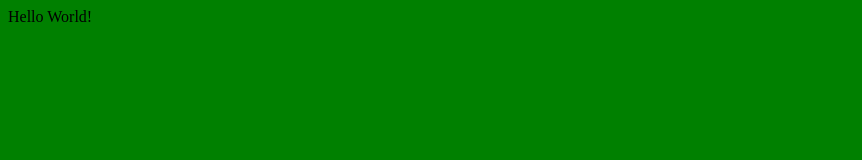
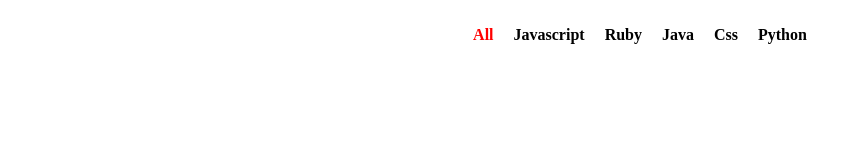
Before and after one commit to aks-/battle, a React app: page / in a window 1280 px wide. Shown: the whole page, without its empty margins (0-862 px from the left). Built offline with nearby package versions, Linux system fonts and the light colour scheme.

Commit message:
add menu bar

```diff
--- a/app/index.css
+++ b/app/index.css
@@ -1,3 +1,23 @@
-body {
-  background: green
+ul {
+  padding: 0;
 }
+
+li {
+  list-style-type: none;
+}
+
+.container {
+  max-width: 1200px;
+  margin: 0 auto;
+}
+
+.languages {
+  display: flex;
+  justify-content: center;
+}
+
+.languages li {
+  margin: 10px;
+  font-weight: bold;
+  cursor: pointer;
+}
--- a/components/App.js
+++ b/components/App.js
@@ -1,9 +1,12 @@
 import React from 'react'
+import Popular from './popular'
 
 export default class App extends React.Component {
   render() {
     return (
-      <div>Hello World!</div>
+      <div className="container">
+        <Popular />
+      </div>
     )
   }
 }
--- /dev/null
+++ b/components/popular.js
@@ -0,0 +1,33 @@
+import React from 'react'
+
+export default class Popular extends React.Component {
+  constructor() {
+    super()
+    this.state = {
+      'selectedLanguage': 'All'
+    }
+  }
+
+  updateLanguage(lang) {
+    this.setState({
+      'selectedLanguage': lang
+    })
+  }
+
+  render() {
+    const languages = ['All', 'Javascript', 'Ruby', 'Java', 'Css', 'Python']
+
+    return (
+      <ul className="languages">{ languages.map(lang => (
+        <li
+          style={lang === this.state.selectedLanguage ? {color: 'red'}: null}
+          onClick={() => this.updateLanguage(lang)}
+          key={ lang }
+        >
+          {lang}
+        </li>
+      )) }
+    </ul>
+    )
+  }
+}
```
